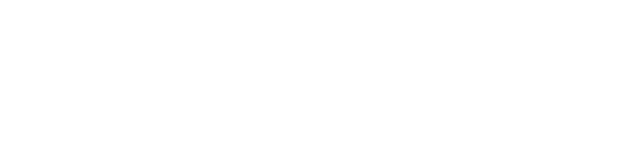
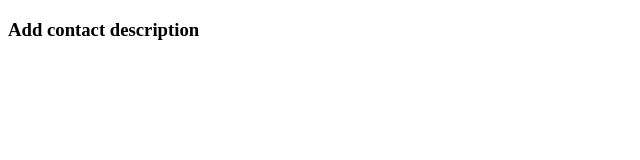
Before and after one commit to prasong/GitStart, a plain HTML site: page contact.html in a window 1280 px wide. Shown: the whole page, without its empty margins (0-640 px from the left). Drawn offline with Linux system fonts and the light colour scheme.

Commit message:
"Add contact description"

```diff
--- a/contact.html
+++ b/contact.html
@@ -5,5 +5,6 @@
     <title>Contact</title>
 </head>
 <body>
+	<h3>Add contact description</h3>
 </body>
 </html>
```
